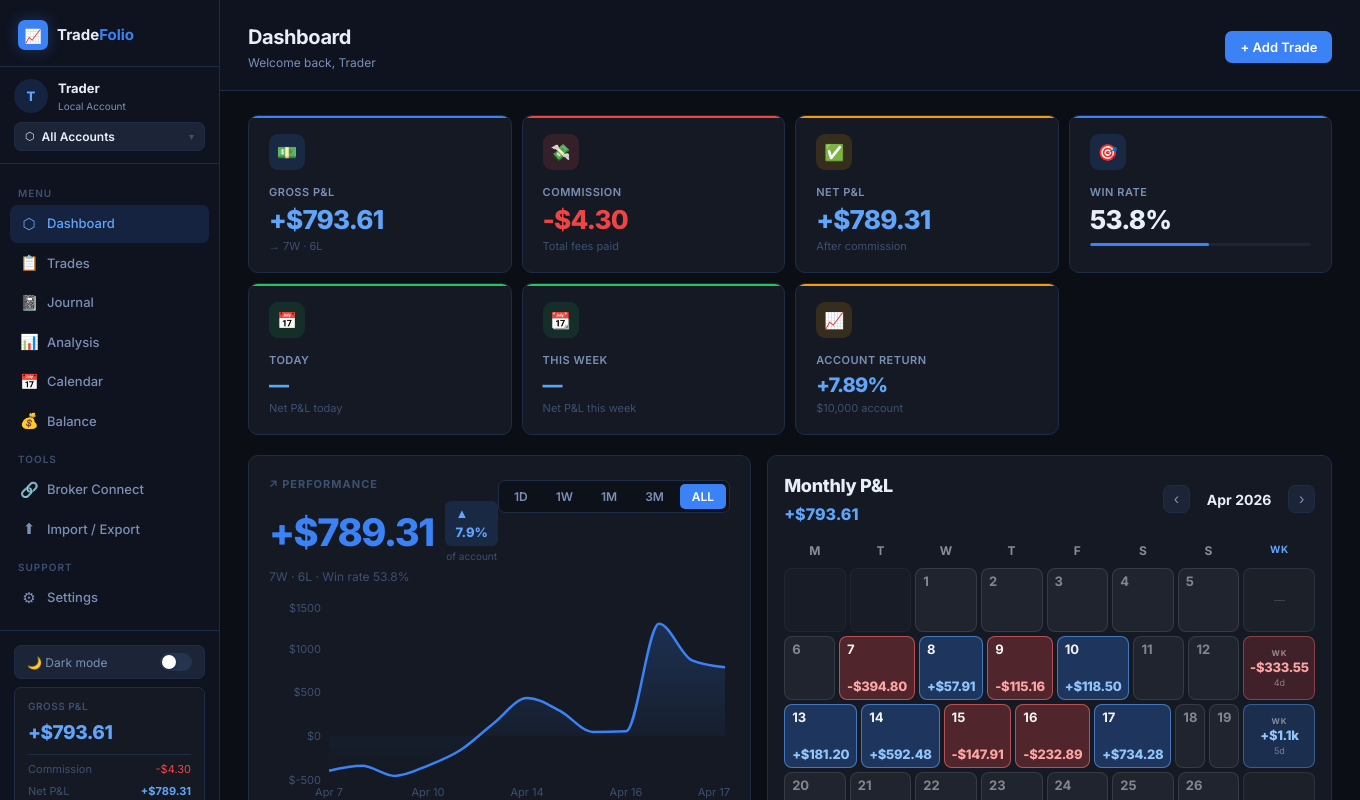
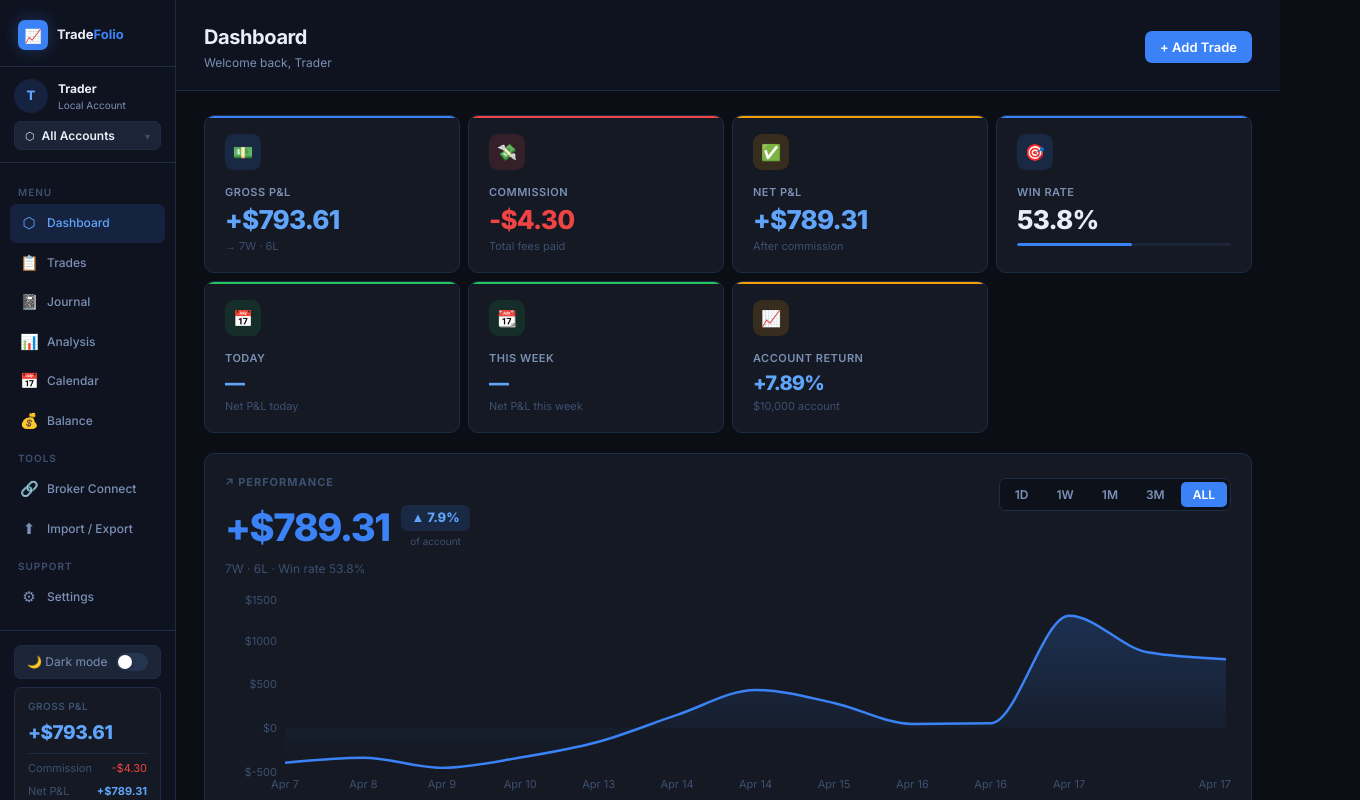
Before and after one commit to mohitchaudhry21/tradefolio, a React (Create React App) app: page /#/ in a window 1280 px wide. Shown: the top 800 px of the page, 1360 px wide, since content can reach past the window. Built offline with nearby package versions, Linux system fonts and the light colour scheme.

Commit message:
Update styles.css

```diff
--- a/src/styles.css
+++ b/src/styles.css
@@ -487,48 +487,50 @@ input[type=range]::-webkit-slider-thumb{-webkit-appearance:none;width:16px;heigh
   .form-row.cols-4{ grid-template-columns:1fr 1fr !important; }
 }
 
-/* MacBook 13" / small laptop */
-@media(max-width:1280px){
-  .dash-stat-grid    { grid-template-columns: repeat(4,1fr); gap:10px; }
-  .balance-stat-grid { grid-template-columns: repeat(4,1fr); }
-  .analytics-3col    { grid-template-columns: 1fr 1fr; }
-  .analytics-stats   { grid-template-columns: 1fr 300px; }
-  .page-body         { overflow-x: hidden; }
+/* Large tablets + MacBook Air (up to 1500px) — sidebar narrows */
+@media(max-width:1500px){
+  :root{ --sidebar-w: 190px; }
+  .sidebar{ width:190px !important; }
 }
 
-/* iPad landscape (~1024–1200px) — most iPads in landscape hit this range */
-@media(max-width:1200px){
+/* iPad Pro 12.9" landscape + MacBook 13" (up to 1400px) */
+@media(max-width:1400px){
   :root{ --sidebar-w: 176px; }
   .sidebar{ width:176px !important; }
   .sb-logo-text{ font-size:13px !important; }
   .nav-item{ font-size:12px !important; padding:8px 10px !important; }
   .sb-user-name{ font-size:12px !important; }
-  /* Stack chart + calendar vertically */
+  .page-body{ overflow-x:hidden !important; }
+  .page-header{ flex-wrap:wrap !important; gap:8px !important; }
+  /* Stack chart + calendar vertically on all tablets */
   .dash-chart-cal    { grid-template-columns: 1fr !important; }
-  /* Stat grids wrap tighter */
+  /* Stat grids */
   .dash-stat-grid    { grid-template-columns: repeat(4,1fr) !important; gap:8px !important; }
-  .balance-stat-grid { grid-template-columns: repeat(3,1fr) !important; }
+  .balance-stat-grid { grid-template-columns: repeat(4,1fr) !important; }
   /* Analytics */
   .analytics-top     { grid-template-columns: repeat(2,1fr) !important; }
   .analytics-qe      { grid-template-columns: 1fr !important; }
   .analytics-3col    { grid-template-columns: 1fr 1fr !important; }
   .analytics-stats   { grid-template-columns: 1fr !important; }
-  /* Prevent horizontal overflow */
-  .page-body         { overflow-x: hidden !important; }
-  .page-header       { flex-wrap: wrap !important; gap:8px !important; }
+}
+
+/* iPad Air/Pro 11" landscape + smaller (up to 1200px) */
+@media(max-width:1200px){
+  .dash-stat-grid    { grid-template-columns: repeat(4,1fr) !important; gap:8px !important; }
+  .balance-stat-grid { grid-template-columns: repeat(3,1fr) !important; }
+  .analytics-3col    { grid-template-columns: 1fr 1fr !important; }
 }
 
 /* Tablet portrait / narrow (769–1024px) */
 @media(min-width:769px) and (max-width:1024px){
   :root{ --sidebar-w: 160px; }
   .sidebar{ width:160px !important; }
-  .sb-logo-text{ font-size:13px !important; }
   .nav-item{ font-size:11px !important; padding:8px 9px !important; }
   .pnl-card{ padding:10px !important; }
   .page-header{ flex-wrap:wrap !important; gap:8px !important; }
   .page-body{ overflow-x:hidden !important; }
   .stat-grid        { grid-template-columns:1fr 1fr !important; }
-  .dash-stat-grid   { grid-template-columns: repeat(2,1fr) !important; gap:8px !important; }
+  .dash-stat-grid   { grid-template-columns: repeat(2,1fr) !important; }
   .dash-chart-cal   { grid-template-columns: 1fr !important; }
   .analytics-top    { grid-template-columns: repeat(2,1fr) !important; }
   .analytics-qe     { grid-template-columns: 1fr !important; }
```
